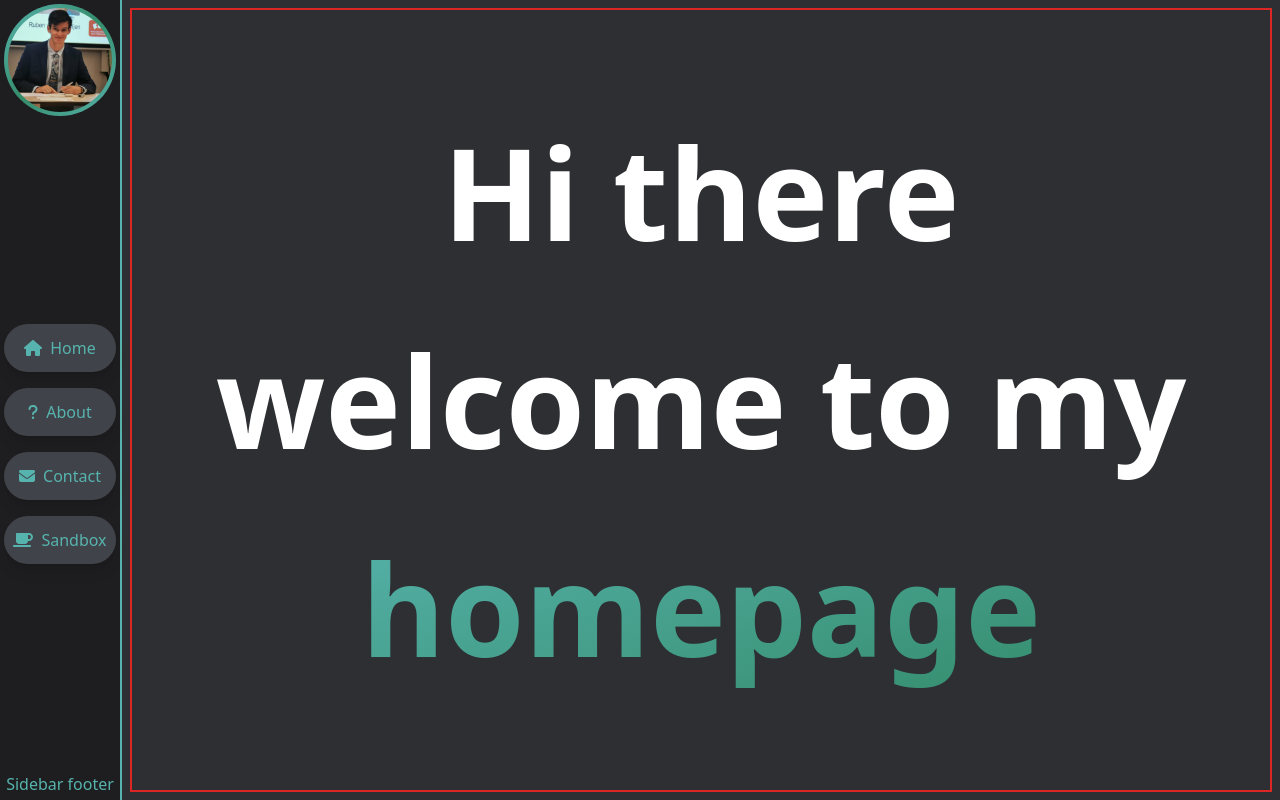
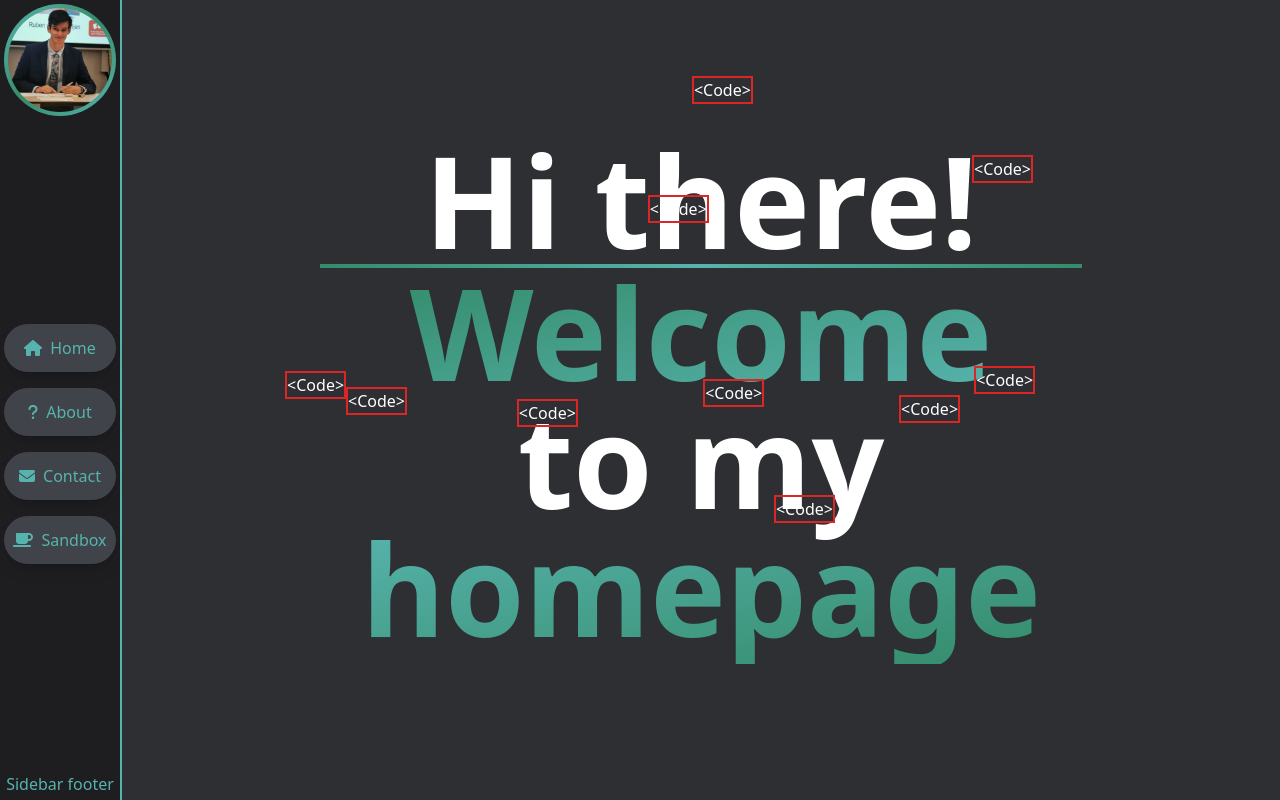
Before and after one commit to FRMeulen/me-online, a Vue app: page / in a window 1280 px wide. Built offline with nearby package versions, Linux system fonts and the light colour scheme.

Commit message:
Background effect component WIP.

```diff
--- /dev/null
+++ b/src/components/home/HomeBackGround.vue
@@ -0,0 +1,49 @@
+<template>
+  <div
+    v-for="(word, index) in words"
+    :key="index"
+    :style="word.style"
+    class="debug-red"
+  >
+    {{ word.text }}
+  </div>
+</template>
+
+<script setup lang="ts">
+import { ref, onMounted, Ref } from "vue";
+
+interface Word {
+  text: string;
+  style: Record<string, string>;
+}
+
+onMounted(() => {
+  setInterval(addWord, 500); // Adjust timing here.
+});
+
+const words: Ref<Word[]> = ref([]);
+
+const addWord = (): void => {
+  const text = "<Code>"; // Fix random word generation.
+  const x: number = Math.random() * (window.innerWidth - 300) + 30;
+  const y: number = Math.random() * (window.innerHeight - 300);
+
+  const word: Word = {
+    text,
+    style: {
+      position: "absolute",
+      left: `${x}px`,
+      top: `${y}px`,
+      transition: "opacity 1s",
+      opacity: "1",
+    },
+  };
+
+  words.value.push(word);
+
+  setTimeout(() => {
+    word.style.opacity = "0";
+    setTimeout(() => words.value.splice(words.value.indexOf(word), 1), 1000);
+  }, 5000);
+};
+</script>
--- a/src/components/layout/SideBar.vue
+++ b/src/components/layout/SideBar.vue
@@ -40,7 +40,7 @@ import SideBarIcon from "@/components/SideBar/SideBarIcon.vue";
 import router from "@/router";
 
 const navigate = (view: string) => {
-  console.log(view);
+  console.log(`Navigating to ${view}.`);
   router.push({ name: view });
 };
 </script>
--- a/src/views/HomeView.vue
+++ b/src/views/HomeView.vue
@@ -1,16 +1,30 @@
 <template>
   <div class="home h-full">
+    <HomeBackGround />
     <div
-      class="introduction-container flex flex-col items-start h-full justify-center w-full debug-red"
+      class="introduction-container flex flex-col items-start h-full justify-center w-full"
     >
-      <span class="font-bold leading-relaxed self-center text-9xl">
-        Hi there
+      <span
+        class="font-bold leading-relaxed self-center text-7xl md:text-8xl lg:text-9xl"
+      >
+        Hi there!
       </span>
-      <span class="font-bold leading-relaxed self-center text-9xl">
-        welcome to my
+      <div class="flex self-center justify-center w-full">
+        <div class="bg-gradient-to-r from-secondary to-primary w-1/3 h-1"></div>
+        <div class="bg-gradient-to-r from-primary to-secondary w-1/3 h-1"></div>
+      </div>
+      <span
+        class="font-bold leading-relaxed self-center text-7xl md:text-8xl lg:text-9xl bg-gradient-to-br from-secondary to-primary bg-clip-text text-transparent"
+      >
+        Welcome
       </span>
       <span
-        class="font-bold leading-relaxed self-center text-9xl bg-gradient-to-br from-primary to-secondary bg-clip-text text-transparent"
+        class="font-bold leading-relaxed self-center text-7xl md:text-8xl lg:text-9xl"
+      >
+        to my
+      </span>
+      <span
+        class="font-bold leading-relaxed self-center text-7xl md:text-8xl lg:text-9xl bg-gradient-to-br from-primary to-secondary bg-clip-text text-transparent pb-3"
       >
         homepage
       </span>
@@ -18,4 +32,6 @@
   </div>
 </template>
 
-<script setup lang="ts"></script>
+<script setup lang="ts">
+import HomeBackGround from "@/components/home/HomeBackGround.vue";
+</script>
```
